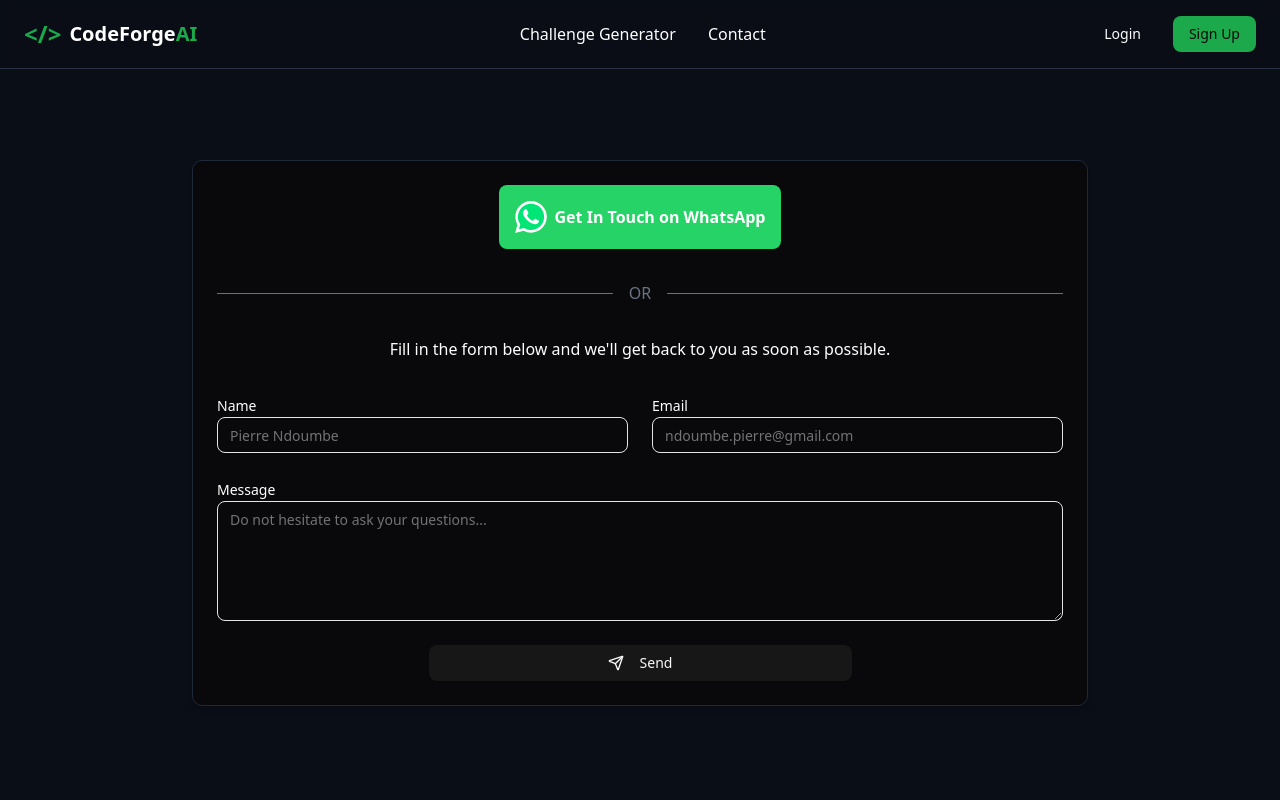
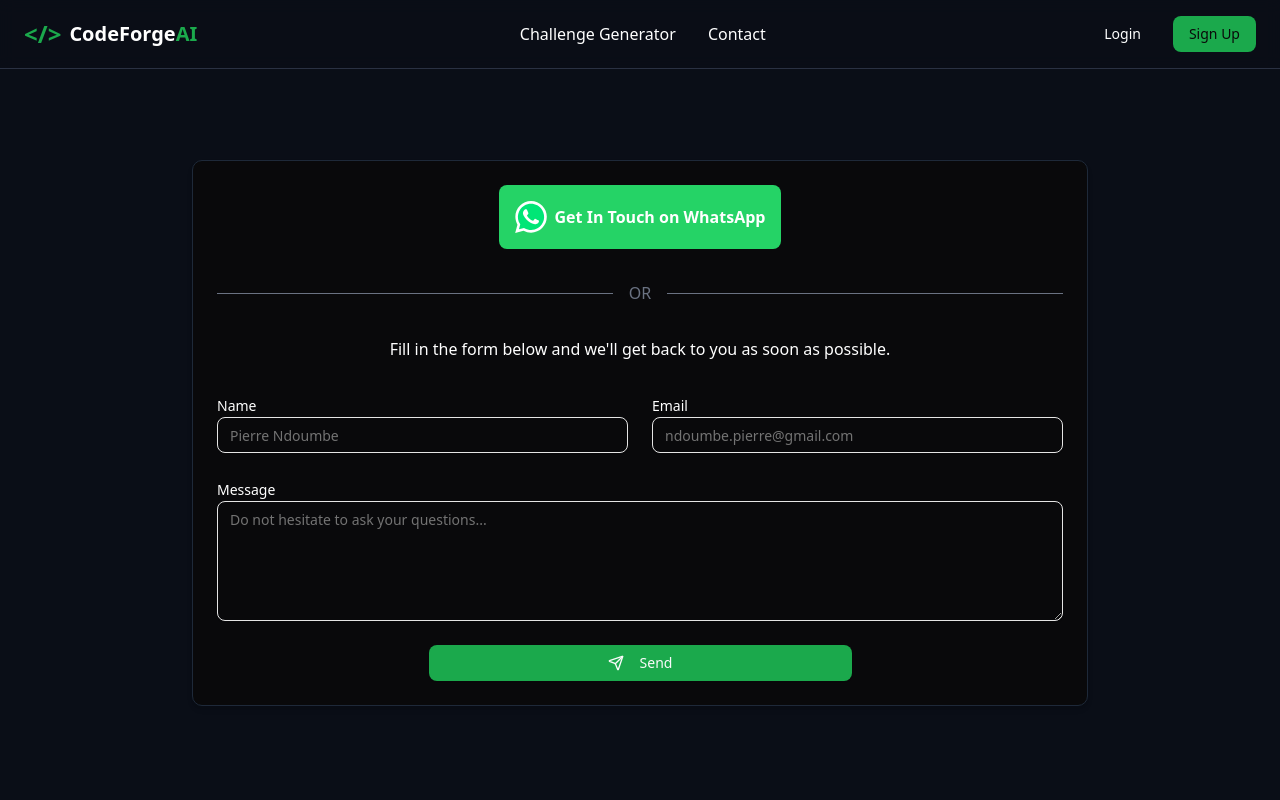
Before and after one commit to tonybnya/codeforge-ai, a React (Vite) app in the folder frontend/: page /contact in a window 1280 px wide. Shown: the top 800 px of the page. Built offline with nearby package versions, Linux system fonts and the light colour scheme.

Commit message:
fix: update navbar and contact page by styling buttons to green

```diff
--- a/frontend/src/components/Navbar.jsx
+++ b/frontend/src/components/Navbar.jsx
@@ -33,10 +33,10 @@ const Navbar = () => {
         </nav>
 
         <div className="flex items-center space-x-4">
-          <button className="px-4 py-2 text-sm font-medium text-white hover:text-[#1ba94c] transition-colors">
+          <button className="px-4 py-2 text-sm font-medium text-white hover:text-[#1ba94c] transition-colors cursor-pointer">
             Login
           </button>
-          <button className="px-4 py-2 text-sm font-medium bg-[#1ba94c] hover:bg-[#158f3e] rounded-md transition-colors">
+          <button className="px-4 py-2 text-sm font-medium bg-[#1ba94c] hover:bg-[#158f3e] rounded-md transition-colors cursor-pointer">
             Sign Up
           </button>
         </div>
--- a/frontend/src/pages/ContactPage.jsx
+++ b/frontend/src/pages/ContactPage.jsx
@@ -133,7 +133,7 @@ const LandingContact = ({ className = "", onSubmit }) => {
         <div className="flex items-center justify-center">
           <Button
             type="submit"
-            className="w-full md:w-[50%] bg-[#ec6d51] hover:cursor-pointer hover:scale-105"
+            className="w-full md:w-[50%] !bg-[#1ba94c] hover:!bg-[#158f3e] hover:cursor-pointer hover:scale-105"
           >
             <Send className="mr-2 h-4 w-4" /> Send
           </Button>
```
